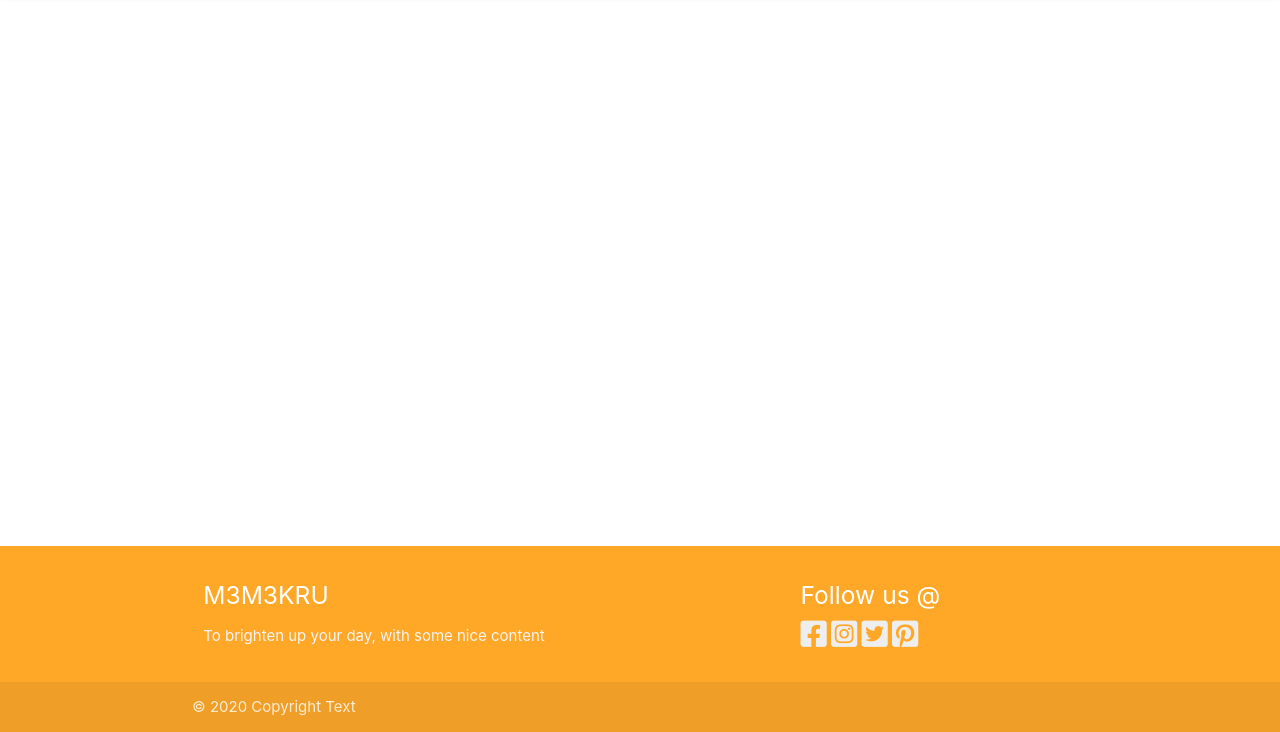
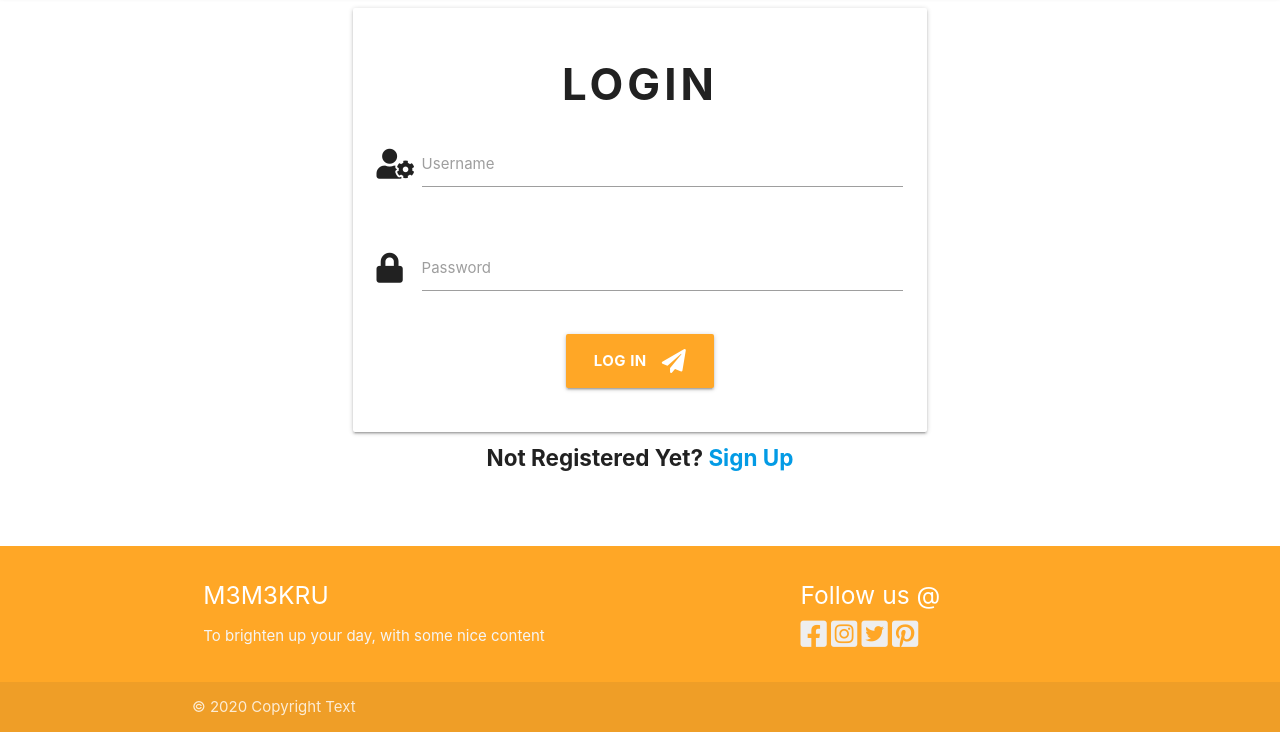
Before and after one commit to Joeri157/third_milestone_project, a Flask app: page /login in a window 1280 px wide. Shown: the part 68-800 px from the top of the page. Run offline with Flask 2, Linux system fonts and the light colour scheme; some libraries are stand-ins or nearby versions.

Commit message:
Update login.html version 1.0
@login.html
Added login form
@style.css
modified classnames to match with the register.html ones
@app.py
Added login functionality

```diff
--- a/app.py
+++ b/app.py
@@ -74,6 +74,29 @@ def register():
 
 @app.route("/login", methods=["GET", "POST"])
 def login():
+    # check if username exists in db
+    if request.method == "POST":
+        existing_user = mongo.db.users.find_one({
+            "username": request.form.get("username").lower()})
+
+        if existing_user:
+            # ensure hashed password matches user input
+            if check_password_hash(
+                existing_user["password"], request.form.get("password")):
+                    session["user"] = request.form.get("username").lower()
+                    flash("Welcome, {}".format(
+                        request.form.get("username")))
+                    return redirect(url_for(
+                        "profile", username=["user"]))
+            else:
+                # invalid password match
+                flash("Incorrect Username and/or Password")
+                return redirect(url_for("login"))
+
+        else:
+            # username doesn't exist
+            flash("Incorrect Username and/or Password")
+            return redirect(url_for("login"))
     return render_template("login.html")
 
 
--- a/static/css/style.css
+++ b/static/css/style.css
@@ -50,20 +50,20 @@ nav ul a.nav-upload-btn {
     font-weight: bold;
 }
 
-/********************/
-/* Register         */
-/********************/
-.card-panel .register-title {
+/***********************/
+/* Register and Login  */
+/***********************/
+.card-panel .register-login-title{
     font-weight: bold;
     letter-spacing: 4px;
 }
 
-.card-panel .register-text {
+.card-panel .register-login-text {
     font-weight: bold;
     font-size: 1.5rem;
     padding: 10px;
 }
 
-.card-panel .register-button {
+.card-panel .register-login-button {
     font-weight: bold;
 }
--- a/templates/login.html
+++ b/templates/login.html
@@ -1,3 +1,44 @@
 {% extends "base.html" %}
 {% block content %}
+
+    <div class="container">
+        <div class="row">
+            <form class="col s12 m8 offset-m2" method="POST" action="{{ url_for('login') }}">
+                <div class="card-panel">
+                <h3 class="register-login-title center-align">LOGIN</h3>
+    <!--------------------  Username -------------------->
+                    <div class="row">
+                        <div class="input-field col s12">
+                            <i class="fas fa-user-cog prefix"></i>
+                            <input id="username" name="username" type="text" minlength="5"
+                                    maxlength="15" pattern="[a-zA-Z0-9]{5,15}" class="validate" required>
+                            <label for="username">Username</label>
+                        </div>
+                    </div>
+    <!--------------------  Password -------------------->
+                    <div class="row">
+                        <div class="input-field col s12">
+                            <i class="fas fa-lock prefix"></i>
+                            <input id="password" name="password" type="password" minlength="5"
+                                    maxlength="15" pattern="[a-zA-Z0-9]{5,15}" class="validate" required>
+                            <label for="password">Password</label>
+                        </div>
+                    </div>
+    <!-------------------- Log in Button -------------------->
+                    <div class="row center-align">
+                        <button class="register-login-button btn-large #ffa726 orange lighten-1" type="submit">
+                            Log In<i class="fas fa-paper-plane right"></i>
+                        </button>
+                    </div>
+    <!-------------------- Link to Log In -------------------->
+                    <div class="col s12">
+                        <p class="register-login-text center-align ">
+                            Not Registered Yet? <a href="{{ url_for('register') }}">Sign Up</a>
+                        </p>
+                    </div>
+                </div>
+            </form>
+        </div>
+    </div>
+
 {% endblock %}
```
